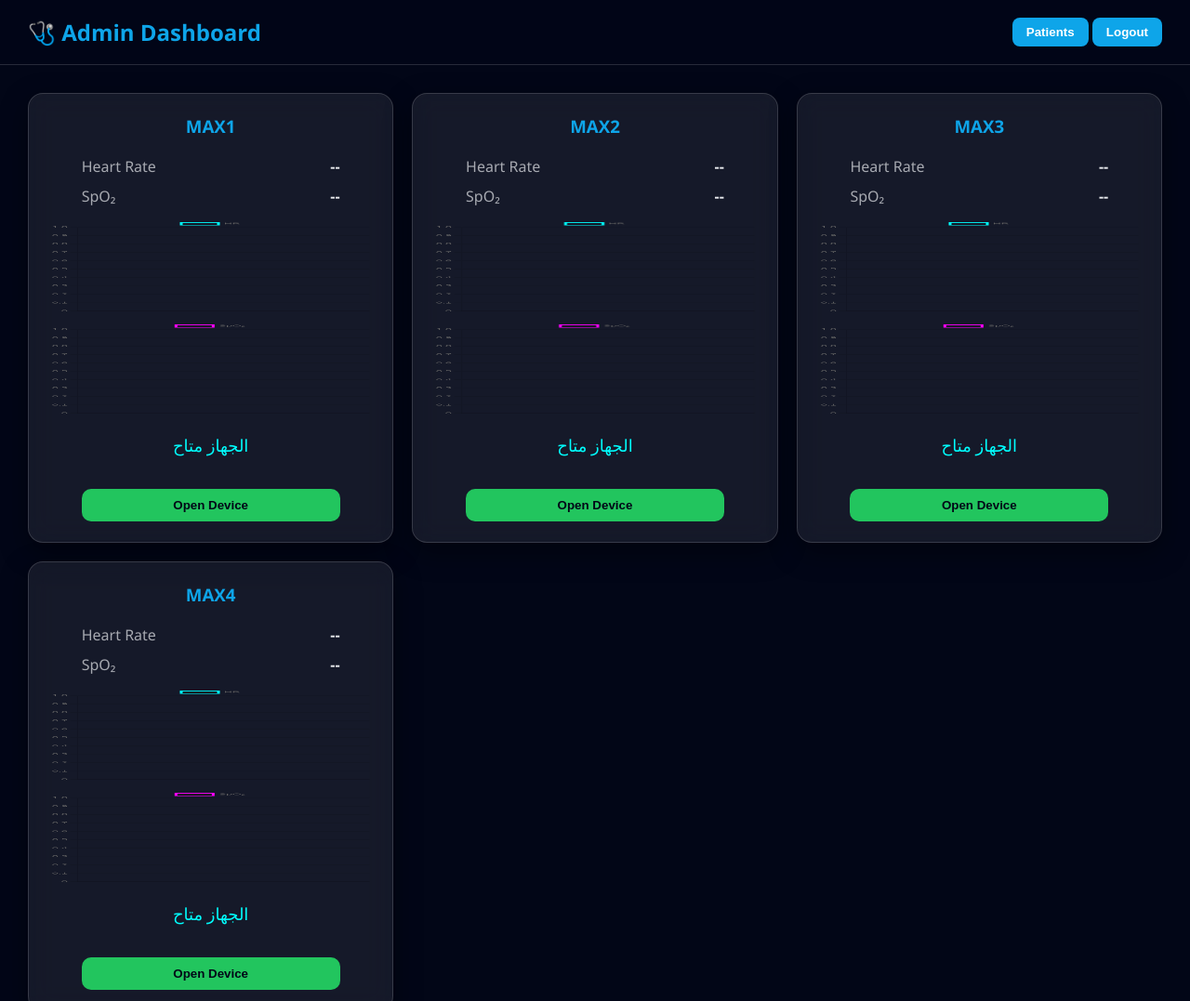
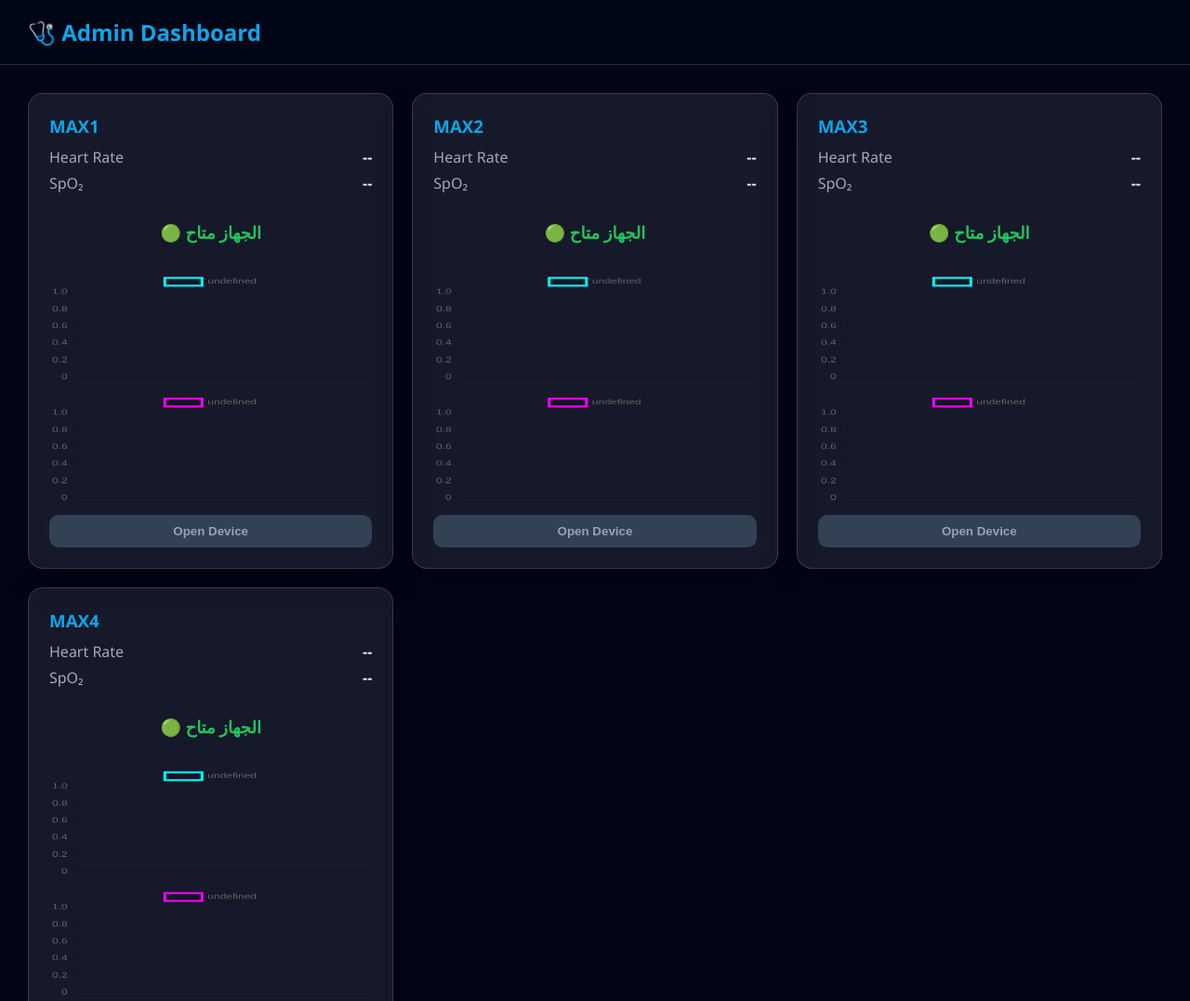
Before and after one commit to aldlemeanwar23-del/esp32_dashboard_login_manage-main, a plain HTML site: page public/admin.html in a window 1280 px wide. Shown: the top 1077 px of the page at 93% size. Drawn offline with nearby package versions, Linux system fonts and the light colour scheme; no server answers.

Commit message:
Update admin.html

```diff
--- a/public/admin.html
+++ b/public/admin.html
@@ -5,6 +5,7 @@
 <title>Admin Dashboard</title>
 <meta name="viewport" content="width=device-width, initial-scale=1.0">
 <script src="https://cdn.jsdelivr.net/npm/chart.js"></script>
+
 <style>
 :root {
   --primary:#0ea5e9;
@@ -15,7 +16,7 @@
 body {
   margin:0;
   font-family:Segoe UI, Arial;
-  background:linear-gradient(135deg,#020617,#020617,#020617);
+  background:#020617;
   color:#e5e7eb;
 }
 .top-bar {
@@ -23,28 +24,16 @@ body {
   justify-content:space-between;
   align-items:center;
   padding:18px 30px;
-  background:rgba(2,6,23,.8);
+  background:rgba(2,6,23,.9);
   border-bottom:1px solid var(--border);
 }
 .top-bar h2 { margin:0; color:var(--primary); }
-.top-bar button {
-  padding:8px 15px;
-  background:var(--primary);
-  border:none;
-  border-radius:8px;
-  cursor:pointer;
-  color:#fff;
-  font-weight:600;
-}
-.top-bar button:hover { opacity:.85; }
-
 .container {
   display:grid;
   grid-template-columns:repeat(auto-fit,minmax(300px,1fr));
   gap:20px;
   padding:30px;
 }
-
 .device-card {
   background:var(--card);
   border:1px solid var(--border);
@@ -52,20 +41,27 @@ body {
   padding:22px;
   backdrop-filter:blur(14px);
   box-shadow:0 10px 30px rgba(0,0,0,.4);
-  transition:.3s;
-  display:flex;
-  flex-direction:column;
-  justify-content:center;
-  align-items:center;
-  text-align:center;
 }
-.device-card h3 { margin:0 0 15px; color:var(--primary); }
-.data { display:flex; justify-content:space-between; width:80%; margin:5px 0; }
+.device-card h3 { margin:0 0 10px; color:var(--primary); }
+
+.data { display:flex; justify-content:space-between; margin:6px 0; }
 .label { opacity:.7; }
 .value { font-weight:600; }
+
+.empty {
+  display:none;
+  text-align:center;
+  margin:30px 0;
+  font-size:18px;
+  color:#22c55e;
+  font-weight:700;
+}
+
+canvas { height:120px !important; margin-top:10px; }
+
 .open-btn {
-  margin-top:15px;
-  width:80%;
+  margin-top:12px;
+  width:100%;
   padding:10px;
   border-radius:10px;
   border:none;
@@ -74,12 +70,10 @@ body {
   font-weight:700;
   cursor:pointer;
 }
-.open-btn:hover { opacity:.85; }
-canvas { height:100px !important; width:100% !important; margin-top:10px; }
-.empty-message {
-  font-size:18px;
-  color:#00ffff;
-  margin:20px 0;
+.open-btn:disabled {
+  background:#334155;
+  color:#94a3b8;
+  cursor:not-allowed;
 }
 </style>
 </head>
@@ -87,10 +81,6 @@ canvas { height:100px !important; width:100% !important; margin-top:10px; }
 
 <div class="top-bar">
   <h2>🩺 Admin Dashboard</h2>
-  <div>
-    <button onclick="location.href='manage.html'">Patients</button>
-    <button onclick="logout()">Logout</button>
-  </div>
 </div>
 
 <div class="container">
@@ -101,85 +91,103 @@ canvas { height:100px !important; width:100% !important; margin-top:10px; }
 </div>
 
 <script>
-function logout() {
-  localStorage.removeItem('auth');
-  location.href='/login.html';
-}
-
 const devices = ['max1','max2','max3','max4'];
 const charts = {};
+const TIMEOUT = 5000; // 5 ثواني
 
 devices.forEach(device => {
   const card = document.getElementById(device);
   card.innerHTML = `
     <h3>${device.toUpperCase()}</h3>
-    <div class="data"><span class="label">Heart Rate</span> <span class="value" id="${device}-hr">--</span></div>
-    <div class="data"><span class="label">SpO₂</span> <span class="value" id="${device}-spo">--</span></div>
+
+    <div class="data"><span class="label">Heart Rate</span><span class="value" id="${device}-hr">--</span></div>
+    <div class="data"><span class="label">SpO₂</span><span class="value" id="${device}-spo">--</span></div>
+
+    <div class="empty" id="${device}-empty">🟢 الجهاز متاح</div>
+
     <canvas id="${device}-hrChart"></canvas>
     <canvas id="${device}-spoChart"></canvas>
-    <div class="empty-message" id="${device}-empty">الجهاز متاح</div>
-    <button class="open-btn" onclick="location.href='device.html?device=${device}'">Open Device</button>
+
+    <button class="open-btn" id="${device}-btn"
+      onclick="location.href='device.html?device=${device}'">
+      Open Device
+    </button>
   `;
 
   charts[device] = {
-    hrChart: new Chart(document.getElementById(`${device}-hrChart`), {
+    hr: new Chart(document.getElementById(`${device}-hrChart`), {
       type:'line',
-      data:{labels:[],datasets:[{label:'HR',data:[],borderColor:'#00ffff',fill:true}]},
-      options:{animation:false,responsive:true, maintainAspectRatio:false}
+      data:{labels:[],datasets:[{data:[],borderColor:'#00ffff',fill:true}]},
+      options:{responsive:true,animation:false}
     }),
-    spoChart: new Chart(document.getElementById(`${device}-spoChart`), {
+    spo: new Chart(document.getElementById(`${device}-spoChart`), {
       type:'line',
-      data:{labels:[],datasets:[{label:'SpO₂',data:[],borderColor:'#ff00ff',fill:true}]},
-      options:{animation:false,responsive:true, maintainAspectRatio:false}
+      data:{labels:[],datasets:[{data:[],borderColor:'#ff00ff',fill:true}]},
+      options:{responsive:true,animation:false}
     })
   };
 });
 
-async function loadDevice(device) {
+function resetCard(device){
+  document.getElementById(`${device}-hr`).innerText = '--';
+  document.getElementById(`${device}-spo`).innerText = '--';
+  document.getElementById(`${device}-empty`).style.display = 'block';
+  document.getElementById(`${device}-btn`).disabled = true;
+
+  charts[device].hr.data.labels = [];
+  charts[device].hr.data.datasets[0].data = [];
+  charts[device].hr.update();
+
+  charts[device].spo.data.labels = [];
+  charts[device].spo.data.datasets[0].data = [];
+  charts[device].spo.update();
+}
+
+async function loadDevice(device){
   try {
     const res = await fetch(`/api/sensor?device=${device}`);
     const data = await res.json();
-    const emptyMsg = document.getElementById(`${device}-empty`);
-    const hrVal = document.getElementById(`${device}-hr`);
-    const spoVal = document.getElementById(`${device}-spo`);
 
     if (!data || data.length === 0) {
-      hrVal.innerText = '--';
-      spoVal.innerText = '--';
-      emptyMsg.style.display = 'block';
-      charts[device].hrChart.data.labels = [];
-      charts[device].hrChart.data.datasets[0].data = [];
-      charts[device].hrChart.update();
-      charts[device].spoChart.data.labels = [];
-      charts[device].spoChart.data.datasets[0].data = [];
-      charts[device].spoChart.update();
+      resetCard(device);
       return;
     }
 
-    emptyMsg.style.display = 'none';
-    const last = data[data.length-1];
-    hrVal.innerText = last.heartrate + ' BPM';
-    spoVal.innerText = last.spo2 + ' %';
+    const last = data[data.length - 1];
+    const lastTime = new Date(last.timestamp).getTime();
 
-    charts[device].hrChart.data.labels = data.map(()=> '');
-    charts[device].hrChart.data.datasets[0].data = data.map(r => r.heartrate);
-    charts[device].hrChart.update();
+    if (Date.now() - lastTime > TIMEOUT) {
+      resetCard(device);
+      return;
+    }
 
-    charts[device].spoChart.data.labels = data.map(()=> '');
-    charts[device].spoChart.data.datasets[0].data = data.map(r => r.spo2);
-    charts[device].spoChart.update();
+    // الجهاز متصل
+    document.getElementById(`${device}-empty`).style.display = 'none';
+    document.getElementById(`${device}-btn`).disabled = false;
 
-  } catch(e) {
-    console.error('Error loading device', device, e);
+    document.getElementById(`${device}-hr`).innerText = last.heartrate + ' BPM';
+    document.getElementById(`${device}-spo`).innerText = last.spo2 + ' %';
+
+    charts[device].hr.data.labels = data.map(()=> '');
+    charts[device].hr.data.datasets[0].data = data.map(r => r.heartrate);
+    charts[device].hr.update();
+
+    charts[device].spo.data.labels = data.map(()=> '');
+    charts[device].spo.data.datasets[0].data = data.map(r => r.spo2);
+    charts[device].spo.update();
+
+  } catch {
+    resetCard(device);
   }
 }
 
-function loadAllDevices() {
+function loadAll(){
   devices.forEach(loadDevice);
 }
 
-loadAllDevices();
-setInterval(loadAllDevices,2000);
+loadAll();
+setInterval(loadAll, 2000);
 </script>
+
 </body>
 </html>
```
